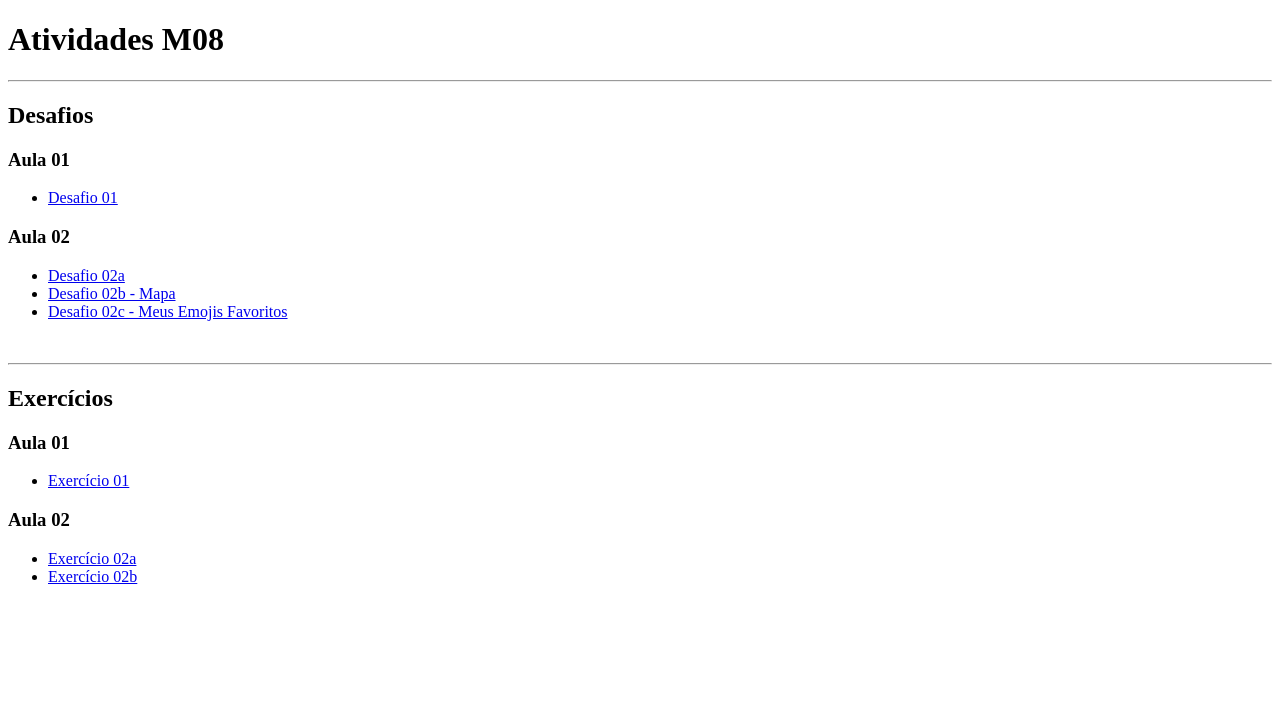
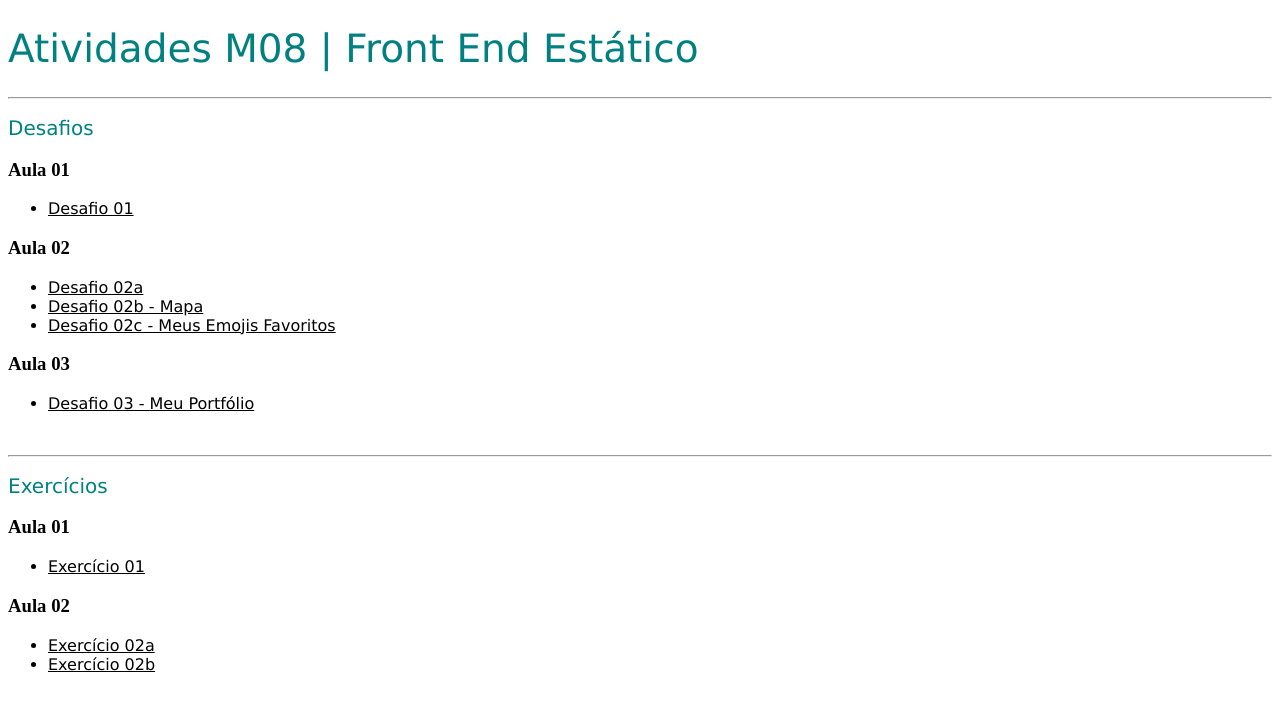
Before and after one commit to luizacampello/Atividades_M08_LetsCode, a plain HTML site: page index.html in a window 1280 px wide. Drawn offline with Linux system fonts and the light colour scheme.

Commit message:
Commit Desafio03 and changes to front page

```diff
--- /dev/null
+++ b/desafios/desafio03/style03.css
@@ -0,0 +1,41 @@
+h1{
+    color: teal;
+    font-size: 39px;
+    font-family: Verdana;
+    font-weight: normal;
+}
+
+h2{
+    color: teal;
+    font-size: 20px;
+    font-family: Verdana;
+    font-weight: normal;
+}
+
+img {
+    width: 500px;
+    height: auto
+}
+
+.imageIcon {
+    width: 20px;
+    height:auto
+}
+
+ul {
+    padding: 0;
+    list-style-type: none;
+}
+
+li {
+    font-family: Verdana;
+}
+
+dd {
+    font-family: Verdana;
+}
+
+a {
+    color: inherit;
+    text-decoration: none;
+}
--- a/index.html
+++ b/index.html
@@ -3,16 +3,18 @@
 <head>
     <meta charset="UTF-8">
     <meta name="viewport" content="width=device-width, initial-scale=1.0">
+    <link rel="icon" type="image/x-icon" href="./imagens/lmcIcon.ico" >
+    <link rel = "stylesheet" type = "text/css" href = "style.css" />
     <title>Atividades M08</title>
 </head>
 <body>
-    <header><h1>Atividades M08<h1></header>
+    <header><h1>Atividades M08 | Front End Estático<h1></header>
 
     <hr/>
 
     <main>
     <section>
-        <h1>Desafios</h1>
+        <h2>Desafios</h2>
         <h3>Aula 01</h3>
         <ul>
             <li><a href="./desafios/desafio01/desafio01.html" target="_self" rel="noopener noreferrer">Desafio 01</a></li>
@@ -24,13 +26,17 @@
             <li><a href="./desafios/desafio02b/desafio02b.html" target="_self" rel="noopener noreferrer">Desafio 02b - Mapa</a></li>
             <li><a href="./desafios/desafio02c/desafio02c.html" target="_self" rel="noopener noreferrer">Desafio 02c - Meus Emojis Favoritos</a></li>
         </ul>
+        <h3>Aula 03</h3>
+        <ul>
+            <li><a href="./desafios/desafio03/desafio03.html" target="_self" rel="noopener noreferrer">Desafio 03 - Meu Portfólio</a></li>
+        </ul>
     </section>
 
     </br>
     <hr/>
 
     <section>
-        <h1>Exercícios</h1>
+        <h2>Exercícios</h2>
         <h3>Aula 01</h3>
         <ul>
             <li><a href="./exercicios/ativ01/ativ01.html" target="_self" rel="noopener noreferrer">Exercício 01</a></li>
--- /dev/null
+++ b/style.css
@@ -0,0 +1,25 @@
+h1{
+    color: teal;
+    font-size: 39px;
+    font-family: Verdana;
+    font-weight: normal;
+}
+
+h2{
+    color: teal;
+    font-size: 20px;
+    font-family: Verdana;
+    font-weight: normal;
+}
+
+li {
+    font-family: Verdana;
+}
+
+dd {
+    font-family: Verdana;
+}
+
+a {
+    color: inherit;
+}
```
Also changed, not shown: desafios/desafio03/desafio03.html (added, +43 -0 lines), desafios/desafio03/imagens/ada.png (added), desafios/desafio03/imagens/geology.png (added), desafios/desafio03/imagens/github.png (added), desafios/desafio03/imagens/linkedin.png (added), desafios/desafio03/imagens/lmcIcon.ico (added), desafios/desafio03/imagens/selfieLuiza.jpg (added), desafios/desafio03/imagens/traineeIcon.png (added), imagens/lmcIcon.ico (added).
